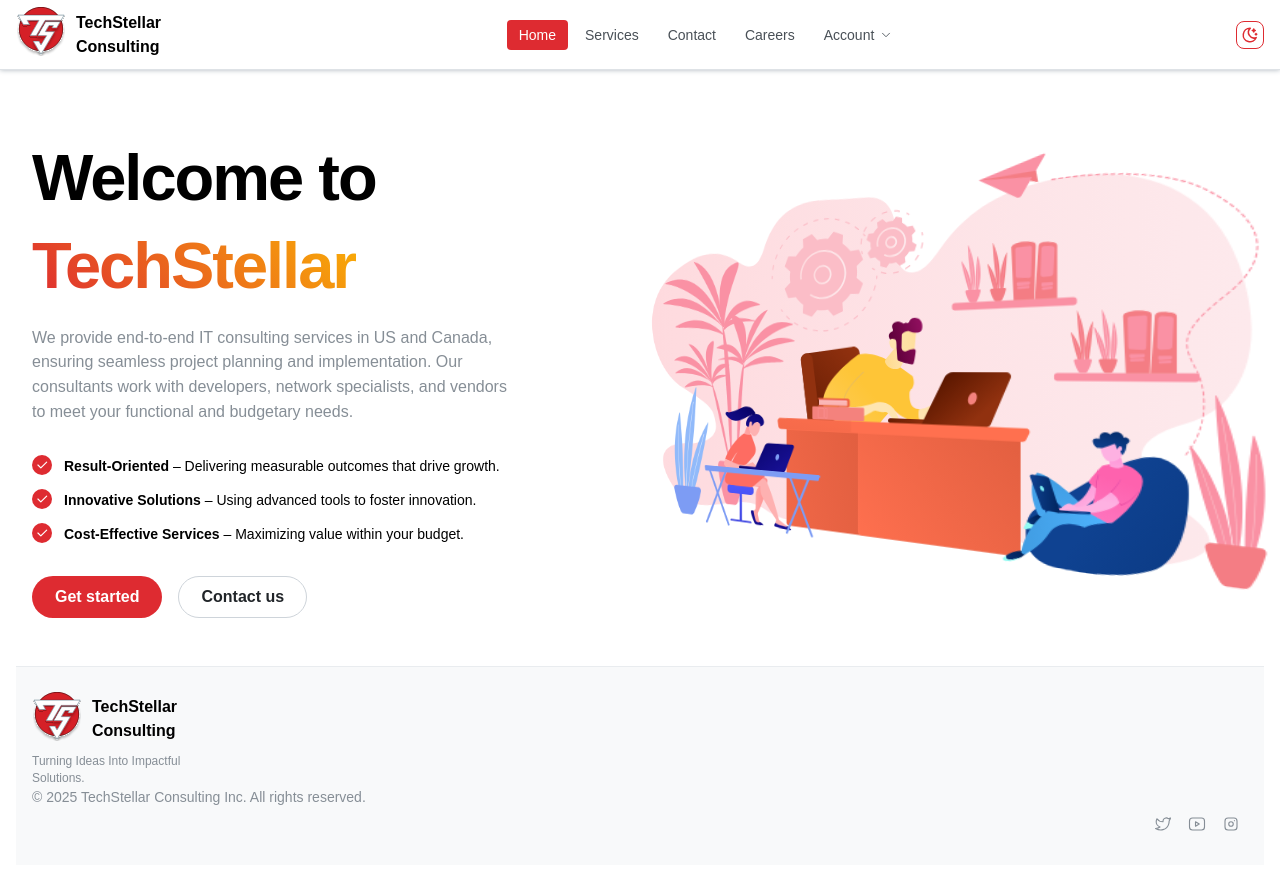
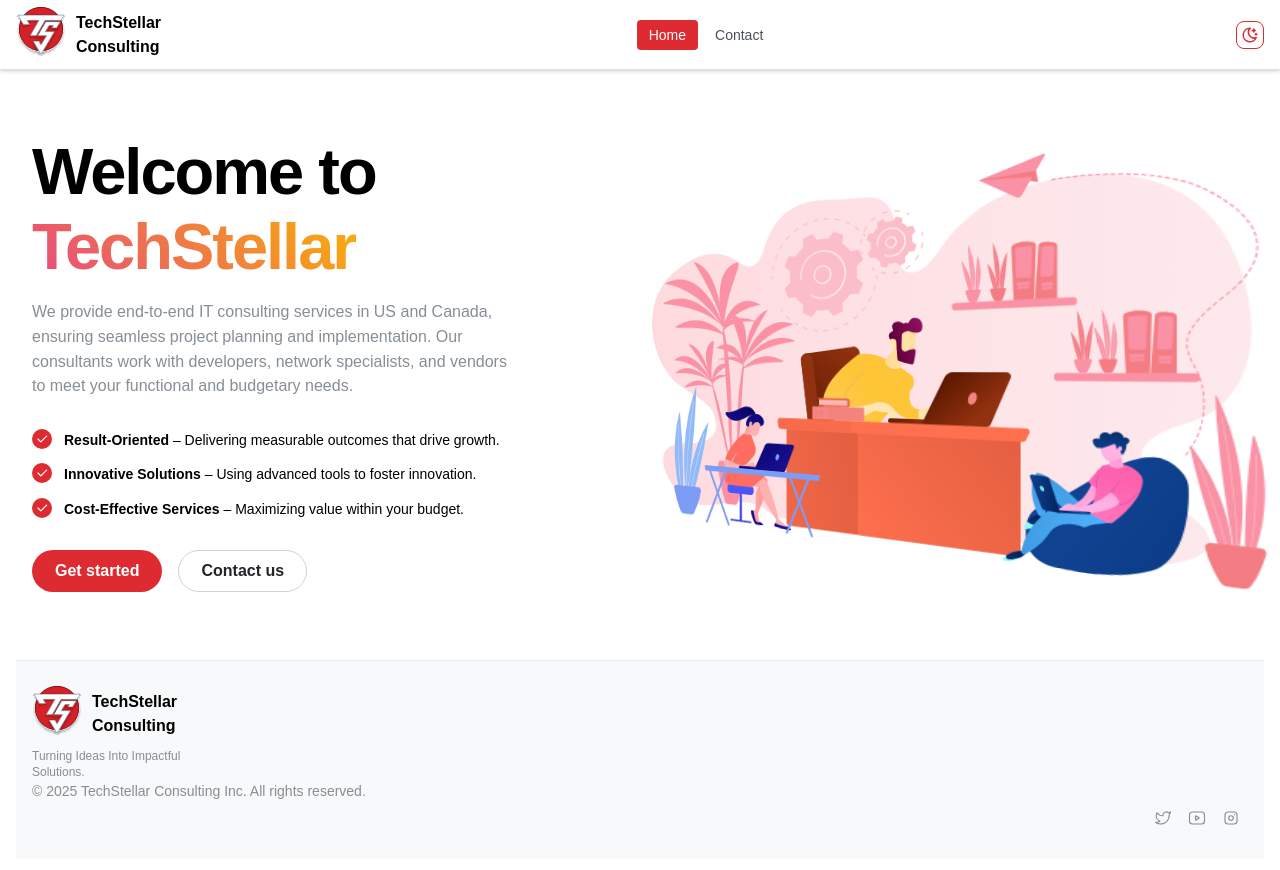
Before and after one commit to Harikodapaka/TechStellar, a Next.js app: page / in a window 1280 px wide. Shown: the top 870 px of the page. Built offline with nearby package versions, Linux system fonts and the light colour scheme.

Commit message:
remove unused routes and fix heading

```diff
--- a/components/HeaderMenu/HeaderMenuMobile.tsx
+++ b/components/HeaderMenu/HeaderMenuMobile.tsx
@@ -18,7 +18,7 @@
         href={item.link}
         label={item.label}
         active={pathName === link.link}
-        leftSection={<item.icon size={24} stroke={1.5} />}
+        leftSection={item.icon && <item.icon size={24} stroke={1.5} />}
         onClick={closeNav}
       />
     ));
@@ -42,7 +42,7 @@
         label={link.label}
         active={pathName === link.link}
         component={Link}
-        leftSection={<link.icon size={24} stroke={1.5} />}
+        leftSection={link.icon && <link.icon size={24} stroke={1.5} />}
         onClick={closeNav}
       />
     );
--- a/components/HeaderMenu/links.ts
+++ b/components/HeaderMenu/links.ts
@@ -1,24 +1,24 @@
-import {
-  IconBriefcase,
-  IconDeviceImacCog,
-  IconHome2,
-  IconLogin2,
-  IconUserPlus,
-  IconUserSquareRounded,
-} from '@tabler/icons-react';
+import { ForwardRefExoticComponent, RefAttributes } from 'react';
+import { Icon, IconHome2, IconProps, IconUserSquareRounded } from '@tabler/icons-react';
 
-export const links = [
+export interface NavLink {
+  link: string;
+  icon?: ForwardRefExoticComponent<IconProps & RefAttributes<Icon>>;
+  label: string;
+  links?: Array<NavLink>;
+}
+export const links: NavLink[] = [
   { link: '/', label: 'Home', icon: IconHome2 },
-  { link: '/services', label: 'Services', icon: IconDeviceImacCog },
+  // { link: '/services', label: 'Services', icon: IconDeviceImacCog },
   { link: '/contact', label: 'Contact', icon: IconUserSquareRounded },
-  { link: '/careers', label: 'Careers', icon: IconBriefcase },
-  {
-    link: '#1',
-    label: 'Account',
-    icon: IconHome2,
-    links: [
-      { link: '/login', label: 'Login', icon: IconLogin2 },
-      { link: '/signup', label: 'Sign up', icon: IconUserPlus },
-    ],
-  },
+  // { link: '/careers', label: 'Careers', icon: IconBriefcase },
+  // {
+  //   link: '#1',
+  //   label: 'Account',
+  //   icon: IconHome2,
+  //   links: [
+  //     { link: '/login', label: 'Login', icon: IconLogin2 },
+  //     { link: '/signup', label: 'Sign up', icon: IconUserPlus },
+  //   ],
+  // },
 ];
--- a/components/IntroSection/IntroSection.module.css
+++ b/components/IntroSection/IntroSection.module.css
@@ -18,7 +18,9 @@
   color: light-dark(var(--mantine-color-black), var(--mantine-color-white));
   font-size: rem(65px);
   font-weight: 900;
+  line-height: normal;
   letter-spacing: rem(-2px);
+  margin: 0px;
 
   @media (max-width: $mantine-breakpoint-md) {
     font-size: rem(50px);
--- a/components/IntroSection/IntroSection.tsx
+++ b/components/IntroSection/IntroSection.tsx
@@ -13,7 +13,6 @@
   ListItem,
   Text,
   ThemeIcon,
-  Title,
   useComputedColorScheme,
 } from '@mantine/core';
 import classes from '@/components/IntroSection/IntroSection.module.css';
@@ -24,17 +23,17 @@
     <Container size="xl">
       <div className={classes.inner}>
         <div className={classes.content}>
-          <Title order={2} className={classes.title} >
+          <h2 className={classes.title}>
             Welcome to{' '}
             <Text
               inherit
               variant="gradient"
               component="span"
-              gradient={{ from: 'tsRed', to: 'yellow' }}
+              gradient={{ from: 'pink', to: 'yellow' }}
             >
               TechStellar
             </Text>
-          </Title>
+          </h2>
           <Text c="dimmed" mt="md">
             We provide end-to-end IT consulting services in US and Canada, ensuring seamless project
             planning and implementation. Our consultants work with developers, network specialists,
```
